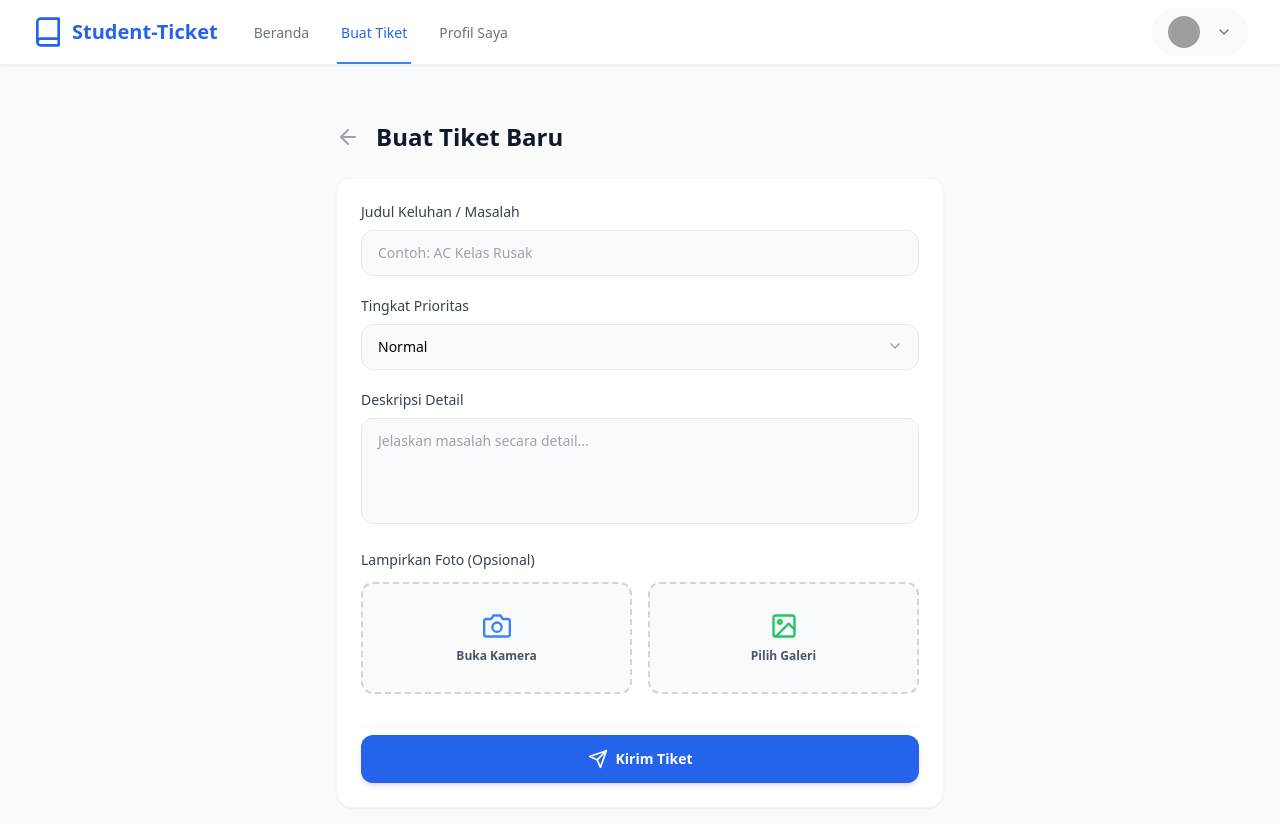
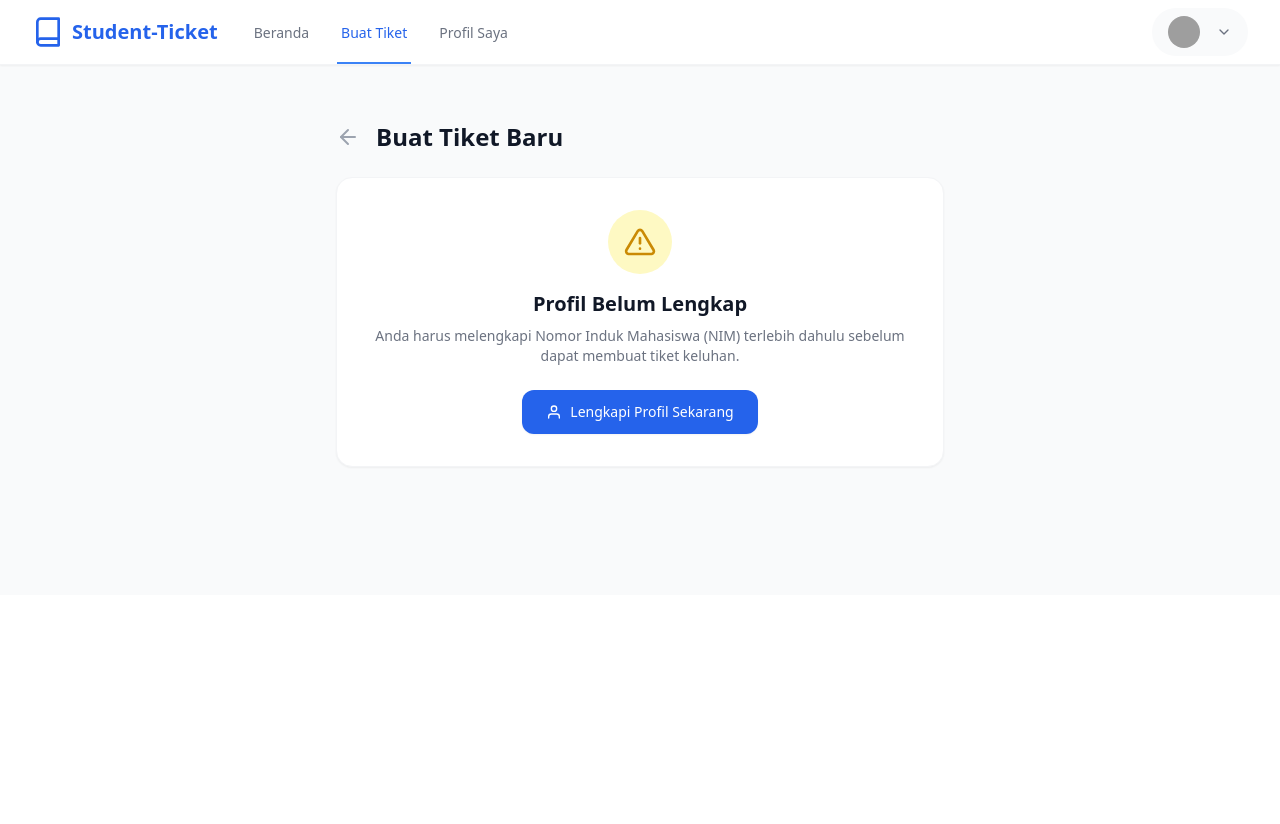
Before and after one commit to RfndUsdan/fe-student-ticket, a Vue app: page /ticket/create in a window 1280 px wide. Shown: the top 824 px of the page. After the commit the page ends 800 px from the top, so only its background shows below. Built offline with nearby package versions, Linux system fonts and the light colour scheme; grey boxes are pictures that could not be loaded.

Commit message:
Add NIM and confirm password fields to registration form with validation

```diff
--- a/src/views/app/TicketCreate.vue
+++ b/src/views/app/TicketCreate.vue
@@ -1,17 +1,21 @@
 <script setup>
-import { ref, onMounted, nextTick } from 'vue';
-import { useRouter } from 'vue-router';
-import { useTicketStore } from '@/stores/ticket';
-import feather from 'feather-icons';
+import { ref, onMounted, nextTick } from "vue";
+import { useRouter } from "vue-router";
+import { useTicketStore } from "@/stores/ticket";
+import { useAuthStore } from "@/stores/auth";
+import feather from "feather-icons";
 
 const router = useRouter();
 const ticketStore = useTicketStore();
+const authStore = useAuthStore();
 
 const form = ref({
-    title: '',
-    priority: 'normal',
-    description: '',
-    image: null
+  title: "",
+  category: "",
+  priority: "normal",
+  description: "",
+  image: null,
+  isConfirmed: false,
 });
 
 const imagePreview = ref(null);
@@ -33,12 +37,13 @@ const removeImage = () => {
 const handleSubmit = async () => {
   const formData = new FormData();
 
-    formData.append('title', form.value.title);
-    formData.append('priority', form.value.priority);
-    formData.append('description', form.value.description);
+  formData.append("title", form.value.title);
+  formData.append("category", form.value.category);
+  formData.append("priority", form.value.priority);
+  formData.append("description", form.value.description);
 
   if (form.value.image) {
-        formData.append('image', form.value.image);
+    formData.append("image", form.value.image);
   }
 
   await ticketStore.createTicket(formData);
@@ -46,7 +51,8 @@ const handleSubmit = async () => {
   if (ticketStore.error) {
     alert(`Gagal membuat tiket: ${ticketStore.error}`);
   } else {
-        alert('Tiket berhasil dibuat!');
+    alert("Tiket berhasil dibuat!");
+    router.push({ name: "app.dashboard" });
   }
 };
 
@@ -57,52 +63,148 @@ onMounted(() => {
 
 <template>
   <div class="max-w-2xl mx-auto py-6 px-4 sm:px-6 lg:px-8 pb-24">
-
     <div class="flex items-center mb-6">
-            <button @click="router.back()" class="mr-4 text-gray-400 hover:text-gray-600 focus:outline-none">
+      <button
+        @click="router.back()"
+        class="mr-4 text-gray-400 hover:text-gray-600 focus:outline-none"
+      >
         <i data-feather="arrow-left" class="w-6 h-6"></i>
       </button>
       <h1 class="text-2xl font-bold text-gray-900">Buat Tiket Baru</h1>
     </div>
 
-        <div class="bg-white rounded-2xl shadow-sm border border-gray-100 overflow-hidden">
-            <form @submit.prevent="handleSubmit" class="p-6">
-
-                <div class="mb-5">
-                    <label class="block text-sm font-medium text-gray-700 mb-2">Judul Keluhan / Masalah</label>
-                    <input type="text" v-model="form.title" required placeholder="Contoh: AC Kelas Rusak"
-                        class="w-full px-4 py-3 border border-gray-200 rounded-xl text-sm focus:outline-none focus:border-blue-500 focus:ring-1 focus:ring-blue-500 bg-gray-50 focus:bg-white transition-colors">
+    <div
+      class="bg-white rounded-2xl shadow-sm border border-gray-100 overflow-hidden"
+    >
+      <div>
+        <div
+          v-if="!authStore.user?.nim"
+          key="missing-nim"
+          class="p-8 text-center"
+        >
+          <div
+            class="w-16 h-16 bg-yellow-100 text-yellow-600 rounded-full flex items-center justify-center mx-auto mb-4"
+          >
+            <i data-feather="alert-triangle" class="w-8 h-8"></i>
+          </div>
+          <h2 class="text-xl font-bold text-gray-900 mb-2">
+            Profil Belum Lengkap
+          </h2>
+          <p class="text-gray-500 mb-6 text-sm">
+            Anda harus melengkapi Nomor Induk Mahasiswa (NIM) terlebih dahulu
+            sebelum dapat membuat tiket keluhan.
+          </p>
+          <RouterLink
+            :to="{ name: 'app.profile' }"
+            class="inline-flex items-center justify-center px-6 py-3 text-sm font-medium text-white bg-blue-600 rounded-xl hover:bg-blue-700 transition-colors shadow-sm"
+          >
+            <i data-feather="user" class="w-4 h-4 mr-2"></i>
+            Lengkapi Profil Sekarang
+          </RouterLink>
         </div>
 
+        <form
+          v-else
+          key="ticket-form"
+          @submit.prevent="handleSubmit"
+          class="p-6"
+        >
           <div class="mb-5">
-                    <label class="block text-sm font-medium text-gray-700 mb-2">Tingkat Prioritas</label>
+            <label class="block text-sm font-medium text-gray-700 mb-2"
+              >Judul Keluhan / Masalah</label
+            >
+            <input
+              type="text"
+              v-model="form.title"
+              required
+              placeholder="Contoh: AC Kelas Rusak"
+              class="w-full px-4 py-3 border border-gray-200 rounded-xl text-sm focus:outline-none focus:border-blue-500 focus:ring-1 focus:ring-blue-500 bg-gray-50 focus:bg-white transition-colors"
+            />
+          </div>
+
+          <div class="grid grid-cols-1 md:grid-cols-2 gap-5 mb-5">
+            <div>
+              <label class="block text-sm font-medium text-gray-700 mb-2"
+                >Kategori Masalah</label
+              >
               <div class="relative">
-                        <select v-model="form.priority" required
-                            class="w-full px-4 py-3 border border-gray-200 rounded-xl text-sm focus:outline-none focus:border-blue-500 focus:ring-1 focus:ring-blue-500 bg-gray-50 focus:bg-white appearance-none transition-colors">
+                <select
+                  v-model="form.category"
+                  required
+                  class="w-full px-4 py-3 border border-gray-200 rounded-xl text-sm focus:outline-none focus:border-blue-500 focus:ring-1 focus:ring-blue-500 bg-gray-50 focus:bg-white appearance-none transition-colors"
+                >
+                  <option value="" disabled>Pilih kategori...</option>
+                  <option value="Fasilitas">Fasilitas & Infrastruktur</option>
+                  <option value="Jaringan">Jaringan & Wi-Fi</option>
+                  <option value="Kebersihan">Kebersihan & Lingkungan</option>
+                  <option value="Administrasi">
+                    Administrasi & Layanan Akademik
+                  </option>
+                  <option value="Lainnya">Lainnya</option>
+                </select>
+                <i
+                  data-feather="chevron-down"
+                  class="absolute right-4 top-3.5 w-4 h-4 text-gray-400 pointer-events-none"
+                ></i>
+              </div>
+            </div>
+
+            <div>
+              <label class="block text-sm font-medium text-gray-700 mb-2"
+                >Tingkat Prioritas</label
+              >
+              <div class="relative">
+                <select
+                  v-model="form.priority"
+                  required
+                  class="w-full px-4 py-3 border border-gray-200 rounded-xl text-sm focus:outline-none focus:border-blue-500 focus:ring-1 focus:ring-blue-500 bg-gray-50 focus:bg-white appearance-none transition-colors"
+                >
                   <option value="low">Rendah</option>
                   <option value="normal">Normal</option>
                   <option value="high">Tinggi</option>
                 </select>
-                        <i data-feather="chevron-down" class="absolute right-4 top-3.5 w-4 h-4 text-gray-400 pointer-events-none"></i>
+                <i
+                  data-feather="chevron-down"
+                  class="absolute right-4 top-3.5 w-4 h-4 text-gray-400 pointer-events-none"
+                ></i>
+              </div>
             </div>
           </div>
 
           <div class="mb-5">
-                    <label class="block text-sm font-medium text-gray-700 mb-2">Deskripsi Detail</label>
-                    <textarea v-model="form.description" required rows="4" placeholder="Jelaskan masalah secara detail..."
-                        class="w-full px-4 py-3 border border-gray-200 rounded-xl text-sm focus:outline-none focus:border-blue-500 focus:ring-1 focus:ring-blue-500 bg-gray-50 focus:bg-white transition-colors resize-none"></textarea>
+            <label class="block text-sm font-medium text-gray-700 mb-2"
+              >Deskripsi Detail</label
+            >
+            <textarea
+              v-model="form.description"
+              required
+              rows="4"
+              placeholder="Jelaskan masalah secara detail..."
+              class="w-full px-4 py-3 border border-gray-200 rounded-xl text-sm focus:outline-none focus:border-blue-500 focus:ring-1 focus:ring-blue-500 bg-gray-50 focus:bg-white transition-colors resize-none"
+            ></textarea>
           </div>
 
-                <div class="mb-8">
-                    <label class="block text-sm font-medium text-gray-700 mb-3">Lampirkan Foto (Opsional)</label>
+          <div class="mb-6">
+            <label class="block text-sm font-medium text-gray-700 mb-3"
+              >Lampirkan Foto (Opsional)</label
+            >
 
             <div v-if="imagePreview" class="w-full">
-                        <div class="rounded-xl overflow-hidden border border-gray-200 bg-gray-50 mb-3">
-                            <img :src="imagePreview" alt="Preview" class="w-full h-48 object-cover">
+              <div
+                class="rounded-xl overflow-hidden border border-gray-200 bg-gray-50 mb-3"
+              >
+                <img
+                  :src="imagePreview"
+                  alt="Preview"
+                  class="w-full h-48 object-cover"
+                />
               </div>
               <div class="flex justify-end">
-                            <button type="button" @click="removeImage"
-                                class="inline-flex items-center px-3 py-2 text-sm font-medium text-red-600 bg-red-50 border border-red-200 rounded-lg hover:bg-red-100 focus:outline-none focus:ring-2 focus:ring-offset-2 focus:ring-red-500 transition-colors">
+                <button
+                  type="button"
+                  @click="removeImage"
+                  class="inline-flex items-center px-3 py-2 text-sm font-medium text-red-600 bg-red-50 border border-red-200 rounded-lg hover:bg-red-100 focus:outline-none focus:ring-2 focus:ring-offset-2 focus:ring-red-500 transition-colors"
+                >
                   <i data-feather="trash-2" class="w-4 h-4 mr-1.5"></i>
                   Hapus Foto
                 </button>
@@ -110,34 +212,102 @@ onMounted(() => {
             </div>
 
             <div v-else class="grid grid-cols-2 gap-4">
-
-                        <label for="camera-upload"
-                            class="flex flex-col items-center justify-center w-full h-28 border-2 border-dashed border-gray-300 rounded-xl cursor-pointer bg-gray-50 hover:bg-blue-50 hover:border-blue-300 transition-colors">
+              <label
+                for="camera-upload"
+                class="flex flex-col items-center justify-center w-full h-28 border-2 border-dashed border-gray-300 rounded-xl cursor-pointer bg-gray-50 hover:bg-blue-50 hover:border-blue-300 transition-colors"
+              >
                 <i data-feather="camera" class="w-7 h-7 mb-2 text-blue-500"></i>
-                            <span class="text-xs font-semibold text-gray-600">Buka Kamera</span>
-                            <input id="camera-upload" type="file" class="hidden" accept="image/*" capture="environment" @change="handleImageCapture" />
+                <span class="text-xs font-semibold text-gray-600"
+                  >Buka Kamera</span
+                >
+                <input
+                  id="camera-upload"
+                  type="file"
+                  class="hidden"
+                  accept="image/*"
+                  capture="environment"
+                  @change="handleImageCapture"
+                />
               </label>
 
-                        <label for="gallery-upload"
-                            class="flex flex-col items-center justify-center w-full h-28 border-2 border-dashed border-gray-300 rounded-xl cursor-pointer bg-gray-50 hover:bg-blue-50 hover:border-blue-300 transition-colors">
+              <label
+                for="gallery-upload"
+                class="flex flex-col items-center justify-center w-full h-28 border-2 border-dashed border-gray-300 rounded-xl cursor-pointer bg-gray-50 hover:bg-blue-50 hover:border-blue-300 transition-colors"
+              >
                 <i data-feather="image" class="w-7 h-7 mb-2 text-green-500"></i>
-                            <span class="text-xs font-semibold text-gray-600">Pilih Galeri</span>
-                            <input id="gallery-upload" type="file" class="hidden" accept="image/*" @change="handleImageCapture" />
+                <span class="text-xs font-semibold text-gray-600"
+                  >Pilih Galeri</span
+                >
+                <input
+                  id="gallery-upload"
+                  type="file"
+                  class="hidden"
+                  accept="image/*"
+                  @change="handleImageCapture"
+                />
               </label>
-
             </div>
           </div>
 
+          <div
+            class="mb-6 flex items-start gap-3 p-4 bg-blue-50 rounded-xl border border-blue-100"
+          >
+            <div class="flex items-center h-5 mt-0.5">
+              <input
+                id="confirm"
+                type="checkbox"
+                v-model="form.isConfirmed"
+                required
+                class="w-4 h-4 text-blue-600 bg-white border-gray-300 rounded focus:ring-blue-500 focus:ring-offset-0 transition-colors cursor-pointer"
+              />
+            </div>
+            <label
+              for="confirm"
+              class="text-xs text-gray-700 leading-relaxed cursor-pointer select-none"
+            >
+              Saya menyatakan bahwa keluhan yang saya laporkan benar, dapat
+              dipertanggungjawabkan, dan tidak mengandung unsur spam.
+            </label>
+          </div>
+
           <div class="pt-2 border-t border-gray-100">
-                    <button type="submit" :disabled="ticketStore.loading"
-                        class="w-full flex items-center justify-center px-6 py-3.5 text-sm font-bold text-white bg-blue-600 rounded-xl hover:bg-blue-700 focus:outline-none focus:ring-2 focus:ring-offset-2 focus:ring-blue-500 disabled:opacity-50 disabled:cursor-not-allowed shadow-md transition-all">
-                        <i v-if="ticketStore.loading" data-feather="loader" class="w-5 h-5 mr-2 animate-spin"></i>
-                        <i v-else data-feather="send" class="w-5 h-5 mr-2"></i>
-                        {{ ticketStore.loading ? 'Mengirim...' : 'Kirim Tiket' }}
+            <button
+              type="submit"
+              :disabled="ticketStore.loading || !form.isConfirmed"
+              class="w-full flex items-center justify-center px-6 py-3.5 text-sm font-bold text-white bg-blue-600 rounded-xl hover:bg-blue-700 focus:outline-none focus:ring-2 focus:ring-offset-2 focus:ring-blue-500 disabled:opacity-50 disabled:cursor-not-allowed shadow-md transition-all"
+            >
+              <span v-show="ticketStore.loading" class="flex items-center">
+                <svg
+                  class="w-5 h-5 mr-2 animate-spin text-white"
+                  xmlns="http://www.w3.org/2000/svg"
+                  fill="none"
+                  viewBox="0 0 24 24"
+                >
+                  <circle
+                    class="opacity-25"
+                    cx="12"
+                    cy="12"
+                    r="10"
+                    stroke="currentColor"
+                    stroke-width="4"
+                  ></circle>
+                  <path
+                    class="opacity-75"
+                    fill="currentColor"
+                    d="M4 12a8 8 0 018-8V0C5.373 0 0 5.373 0 12h4zm2 5.291A7.962 7.962 0 014 12H0c0 3.042 1.135 5.824 3 7.938l3-2.647z"
+                  ></path>
+                </svg>
+                Mengirim...
+              </span>
+
+              <span v-show="!ticketStore.loading" class="flex items-center">
+                <i data-feather="send" class="w-5 h-5 mr-2"></i>
+                Kirim Tiket
+              </span>
             </button>
           </div>
-
         </form>
       </div>
     </div>
+  </div>
 </template>
--- a/src/views/auth/Register.vue
+++ b/src/views/auth/Register.vue
@@ -73,6 +73,24 @@ const toggleConfirmPassword = () => {
             </div>
         </div>
 
+        <!-- NIM -->
+        <div>
+            <label for="nim" class="block text-sm font-medium text-gray-700">Nomor Induk Mahasiswa (NIM)</label>
+            <div class="mt-1 relative">
+                <!-- TODO: Add v-model binding for NIM -->
+                <input v-model="form.nim" type="text" id="nim" name="nim"
+                    class="w-full px-4 py-2 border border-gray-200 rounded-lg text-sm focus:outline-none focus:border-blue-500 focus:ring-1 focus:ring-blue-500"
+                    placeholder="Contoh: 123456789" :class="{'border-red-500 ring-red-500': error?.nim }">
+                <div class="absolute inset-y-0 right-0 pr-3 flex items-center pointer-events-none">
+                    <i data-feather="user" class="w-4 h-4 text-gray-400"></i>
+                </div>
+
+                <p class="mt-1 text-xs text-red-500" v-if="error?.nim">
+                    {{ error?.nim?.join(', ') }}
+                </p>
+            </div>
+        </div>
+
         <!-- Password -->
         <div>
             <label for="password" class="block text-sm font-medium text-gray-700">Password</label>
@@ -90,6 +108,27 @@ const toggleConfirmPassword = () => {
 
                 <p class="mt-1 text-xs text-red-500" v-if="error?.password">
                     {{ error?.password?.join(', ') }}
+                </p>
+            </div>
+        </div>
+
+        <!-- Confirm Password -->
+        <div>
+            <label for="confirm-password" class="block text-sm font-medium text-gray-700">Konfirmasi Password</label>
+            <div class="mt-1 relative">
+                <!-- TODO: Add v-model binding for confirm password -->
+                <input v-model="form.confirmPassword" type="password" id="confirm-password" name="confirmPassword" required
+                    class="w-full px-4 py-2 border border-gray-200 rounded-lg text-sm focus:outline-none focus:border-blue-500 focus:ring-1 focus:ring-blue-500"
+                    placeholder="••••••••" :class="{'border-red-500 ring-red-500': error?.confirmPassword }">
+                <div class="absolute inset-y-0 right-0 pr-3 flex items-center">
+                    <!-- TODO: Add click handler for confirm password toggle -->
+                    <button type="button" class="text-gray-400 hover:text-gray-600 focus:outline-none">
+                        <i data-feather="eye" class="w-4 h-4" id="confirm-password-toggle"></i>
+                    </button>
+                </div>
+
+                <p class="mt-1 text-xs text-red-500" v-if="error?.confirmPassword">
+                    {{ error?.confirmPassword?.join(', ') }}
                 </p>
             </div>
         </div>
```
Lines whose indentation alone changed are shown as unchanged.
